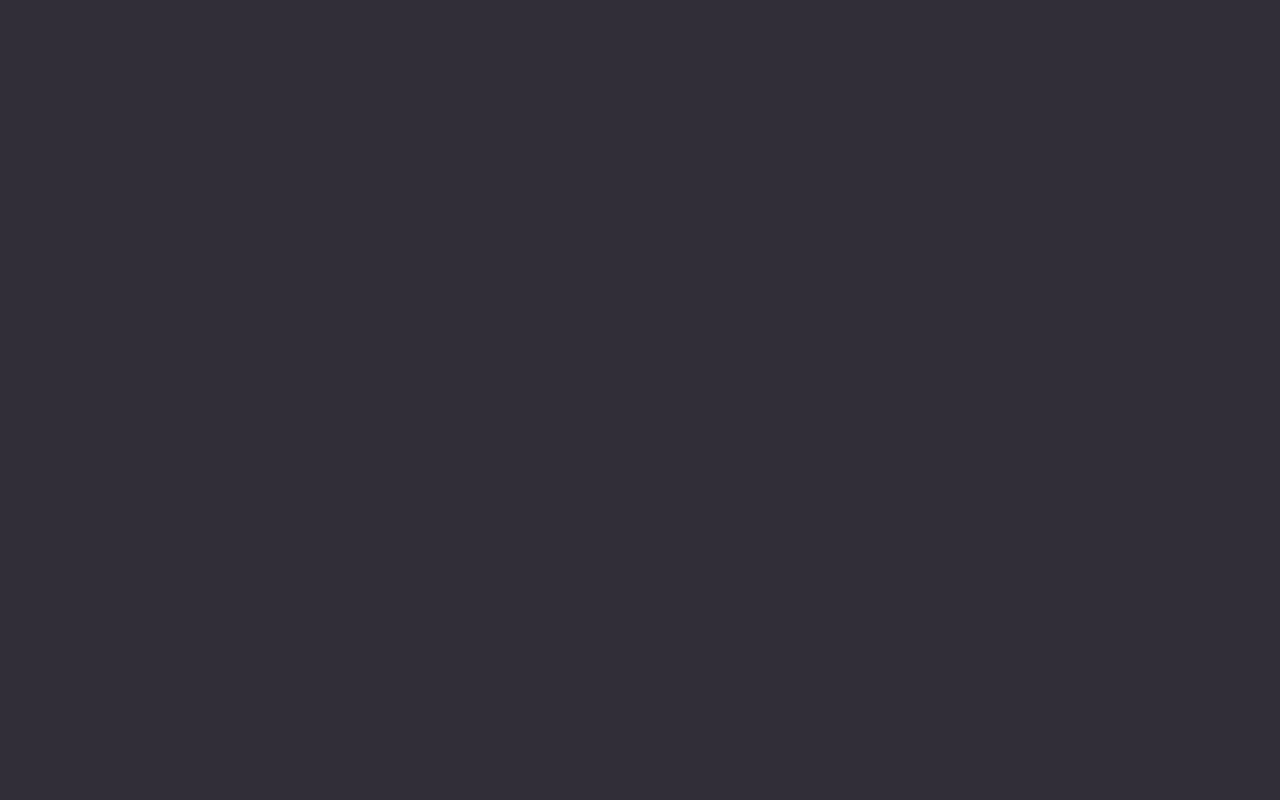
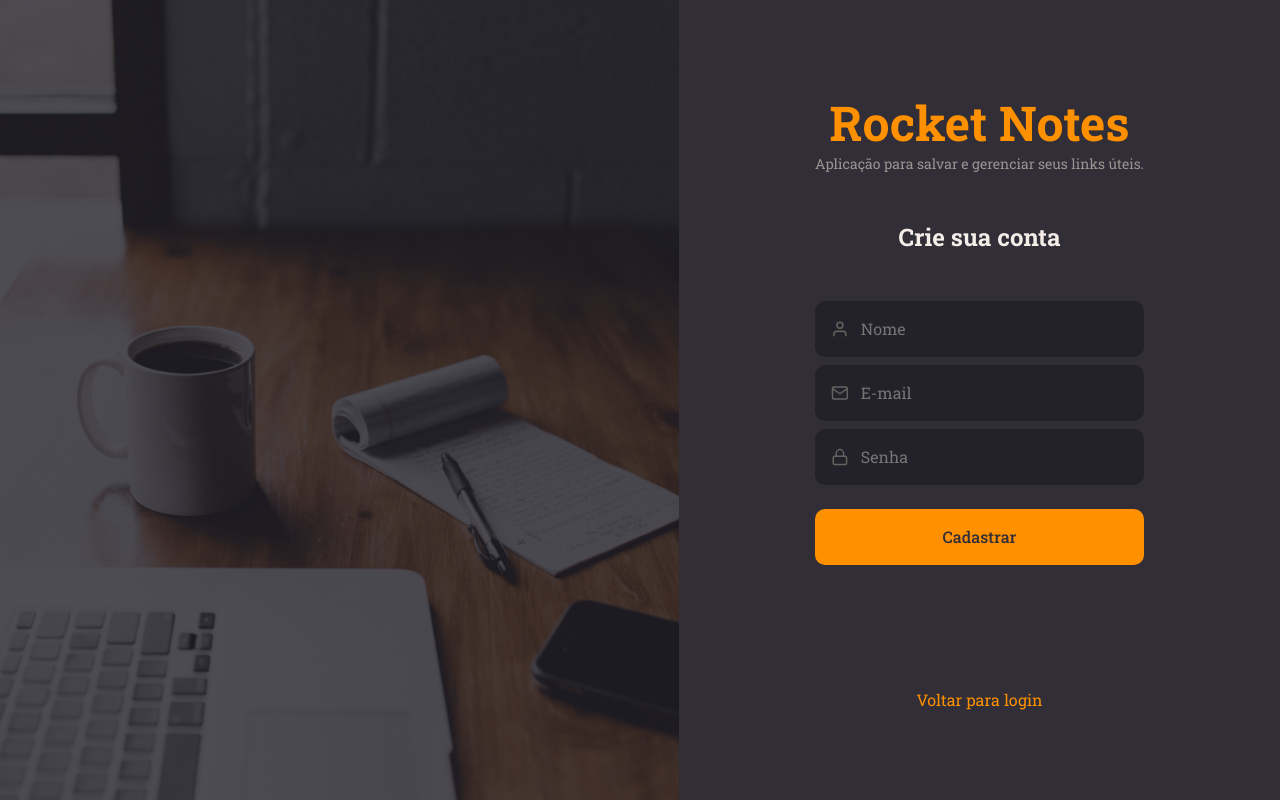
Before and after one commit to nop-dev/RocketNotes, a React (Vite) app in the folder web/: page /register in a window 1280 px wide. Before the commit this address had no page. Built offline with nearby package versions, Linux system fonts and the light colour scheme.

Commit message:
feat: :sparkles: adiciona funcionalidade na tela de criar conta, cadastra no banco de dados

```diff
--- a/web/src/components/Button/index.jsx
+++ b/web/src/components/Button/index.jsx
@@ -1,10 +1,10 @@
 import { Container } from "./styles";
 
-export function Button({title}) {
+export function Button({title, ...rest}) {
 
     return(
         <Container
-            type="button">
+            type="button" {...rest}>
             {title}
         </Container>
     )
--- a/web/src/pages/SignUp/index.jsx
+++ b/web/src/pages/SignUp/index.jsx
@@ -1,13 +1,41 @@
-import { Container, Form, Background } from './styles';
-import { FiUser, FiMail, FiLock } from 'react-icons/fi';
+import { useState } from "react";
+import { FiLock, FiMail, FiUser } from "react-icons/fi";
+import { Background, Container, Form } from "./styles";
 
-import { Input } from '../../components/Input'
-import { Button } from '../../components/Button'
-import { ButtonText } from '../../components/ButtonText'
-import { Link } from 'react-router-dom';
+import { api } from "../../service/api";
+
+import { Link, useNavigate } from "react-router-dom";
+import { Button } from "../../components/Button";
+import { Input } from "../../components/Input";
 
 export function SignUp() {
-    return(
+	const [name, setName] = useState("");
+	const [email, setEmail] = useState("");
+	const [password, setPassword] = useState("");
+
+	const navigate = useNavigate();
+
+	function handleSignUp() {
+		if (!name || !email || !password) {
+			return alert("Preencha todos os campos corretamente...");
+		}
+
+		api
+			.post("/users", { name, email, password })
+			.then(() => {
+				alert("Usuário cadastrado com sucesso!");
+				navigate("/")
+			})
+			.catch((error) => {
+				if (error.response) {
+					alert(error.response.data.message);
+				} else {
+					alert("Não foi possível cadastrar...");
+				}
+			});
+	}
+
+	return (
 		<Container>
 			<Form>
 				<h1>Rocket Notes</h1>
@@ -19,26 +47,29 @@
 					placeholder="Nome"
 					type="text"
 					icon={FiUser}
+					onChange={(e) => setName(e.target.value)}
 				/>
 
 				<Input
 					placeholder="E-mail"
 					type="text"
 					icon={FiMail}
+					onChange={(e) => setEmail(e.target.value)}
 				/>
 
 				<Input
 					placeholder="Senha"
 					type="password"
 					icon={FiLock}
+					onChange={(e) => setPassword(e.target.value)}
 				/>
 
-                <Button title="Cadastrar" />
+				<Button title="Cadastrar" onClick={handleSignUp} />
 
 				<Link to="/">Voltar para login</Link>
 			</Form>
 
 			<Background />
 		</Container>
-    )
+	);
 }
--- a/web/src/routes/index.jsx
+++ b/web/src/routes/index.jsx
@@ -6,7 +6,7 @@
 export function Routes() {
     return(
         <BrowserRouter>
-            <AppRoutes />
+            <AuthRoutes />
         </BrowserRouter>
     )
 }
```
Lines whose indentation alone changed are shown as unchanged.
